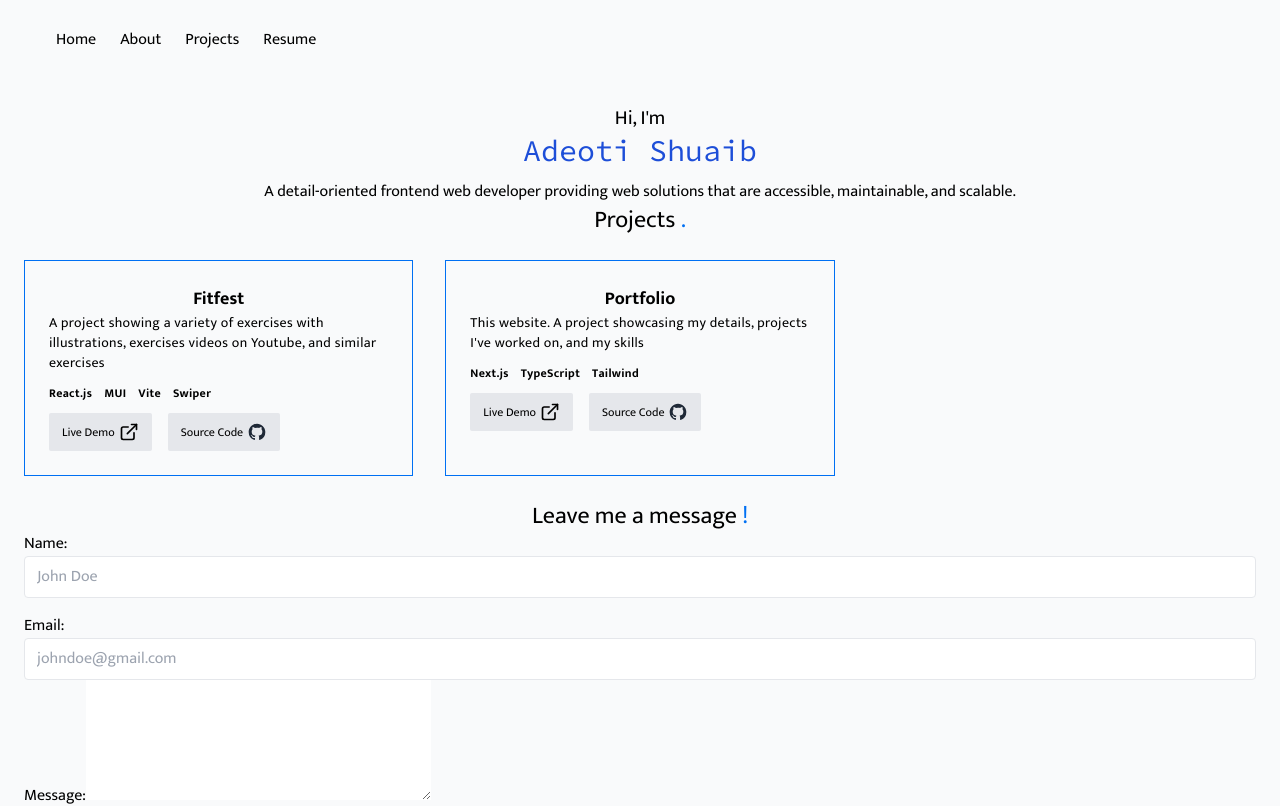
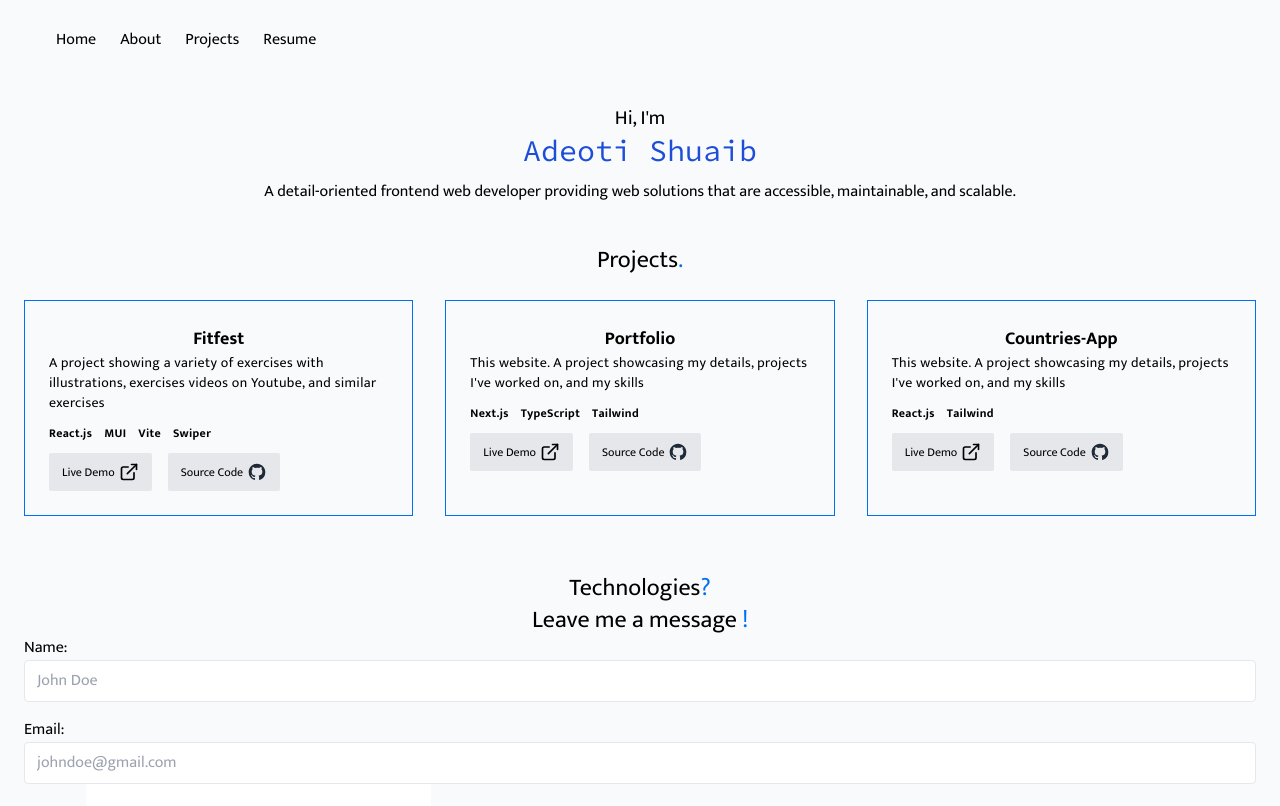
Before and after one commit to JustShuaib/portfolio, a Next.js app: page / in a window 1280 px wide. Shown: the top 806 px of the page. Built offline with nearby package versions, Linux system fonts and the light colour scheme.

Commit message:
Added more projects

```diff
--- a/components/projects.tsx
+++ b/components/projects.tsx
@@ -4,26 +4,28 @@ import { projectTypes } from "../pages/index";
 
 const Projects = ({ projects }: { projects: projectTypes[] }) => {
   return (
-    <section>
+    <section className="mt-10 mb-14">
       <h2 className="text-center text-xl md:text-2xl">
-        Projects <span className="text-royal-blue">.</span>
+        Projects<span className="text-royal-blue">.</span>
       </h2>
-      <div className="my-6 grid gap-8 md:grid-cols-3">
+      <ul className="my-6 grid gap-8 md:grid-cols-3">
         {projects.map(({ id, name, about, stack, demo, code }) => (
-          <section
+          <li
             key={id}
             className="flex flex-col border border-royal-blue p-6 md:transition-all md:duration-300 md:hover:scale-110"
           >
-            <h3 className="text-center text-lg font-semibold dark:text-gray-100">
+            <h3 className="text-center text-lg font-semibold capitalize dark:text-gray-100">
               {name}
             </h3>
             <p className="text-sm tracking-wide">{about}</p>
+            {/* <p  className="sr-only">Technologies</p> */}
             <ul className="my-3 flex flex-wrap items-center gap-3 text-xs font-semibold leading-4 tracking-wide">
               {stack.map((tech, i) => (
                 <li key={i}>{tech}</li>
               ))}
             </ul>
-            <div className="flex items-center gap-x-4">
+            <ul className="flex items-center gap-x-4">
+              <li>
                 <a
                   href={demo}
                   target="_blank"
@@ -33,6 +35,8 @@ const Projects = ({ projects }: { projects: projectTypes[] }) => {
                   <span>Live Demo</span>
                   <Demo />
                 </a>
+              </li>
+              <li>
                 <a
                   href={code}
                   target="_blank"
@@ -42,10 +46,11 @@ const Projects = ({ projects }: { projects: projectTypes[] }) => {
                   <span>Source Code</span>
                   <Github />
                 </a>
-            </div>
-          </section>
+              </li>
+            </ul>
+          </li>
         ))}
-      </div>
+      </ul>
     </section>
   );
 };
--- a/pages/index.tsx
+++ b/pages/index.tsx
@@ -34,11 +34,11 @@ const Home = ({ projects }: { projects: projectTypes[] }) => {
           <header className="text-center">
             <h1 className="text-xl">
               Hi, I&apos;m{" "}
-              <p
-                className={`text-3xl text-blue-700 dark:text-royal-blue ${sourceCodePro.className}`}
+              <span
+                className={`block text-3xl text-blue-700 dark:text-royal-blue ${sourceCodePro.className}`}
               >
                 Adeoti Shuaib
-              </p>
+              </span>
             </h1>
             <p className="mt-3 text-sm md:text-base">
               A detail-oriented frontend web developer providing web solutions
@@ -46,6 +46,11 @@ const Home = ({ projects }: { projects: projectTypes[] }) => {
             </p>
           </header>
           <Projects projects={projects} />
+          <section>
+            <h2 className="text-center text-xl md:text-2xl">
+              Technologies<span className="text-royal-blue">?</span>
+            </h2>
+          </section>
           <Contact />
         </main>
         <Footer />
--- a/projects.json
+++ b/projects.json
@@ -15,6 +15,14 @@
       "stack": ["Next.js", "TypeScript", "Tailwind"],
       "demo": "https://fitfest.vercel.app",
       "code": "https://github.com/JustShuaib/portfolio"
+    },
+    {
+      "id": "3",
+      "name": "countries-app",
+      "about": "This website. A project showcasing my details, projects I've worked on, and my skills",
+      "stack": ["React.js", "Tailwind"],
+      "demo": "https://fitfest.vercel.app",
+      "code": "https://github.com/JustShuaib/portfolio"
     }
   ]
 }
```
Lines whose indentation alone changed are shown as unchanged.
